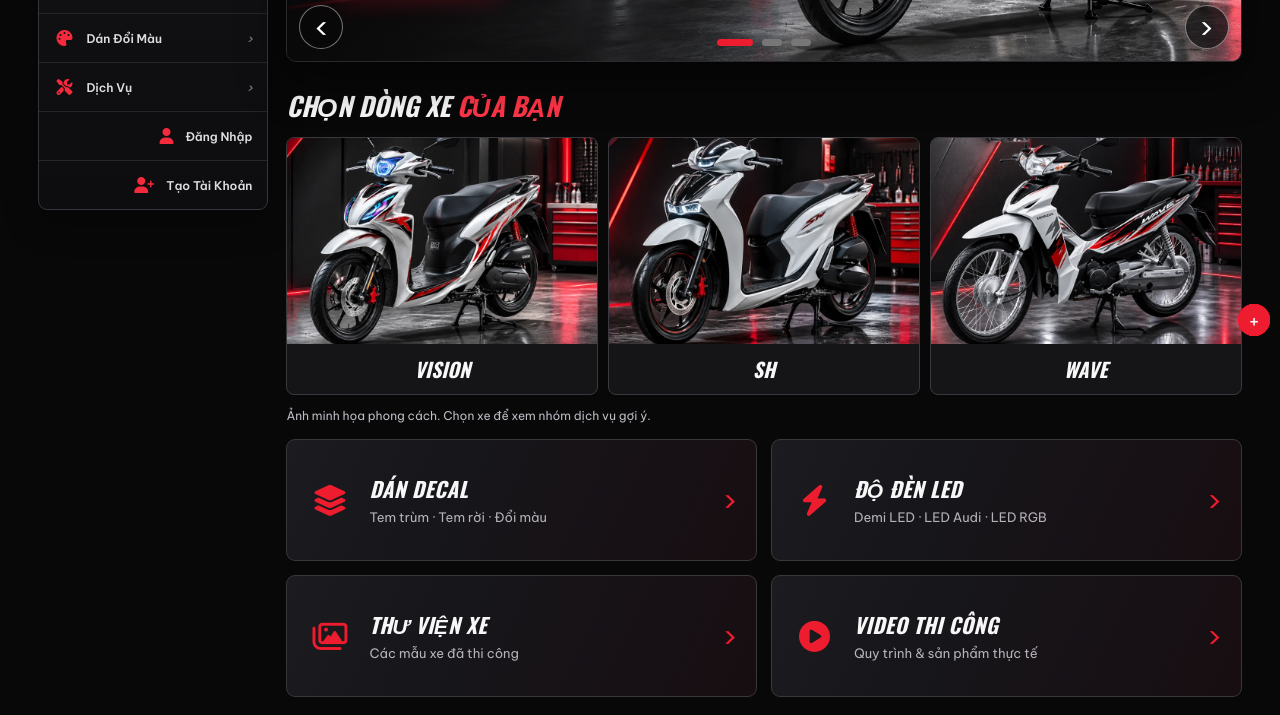
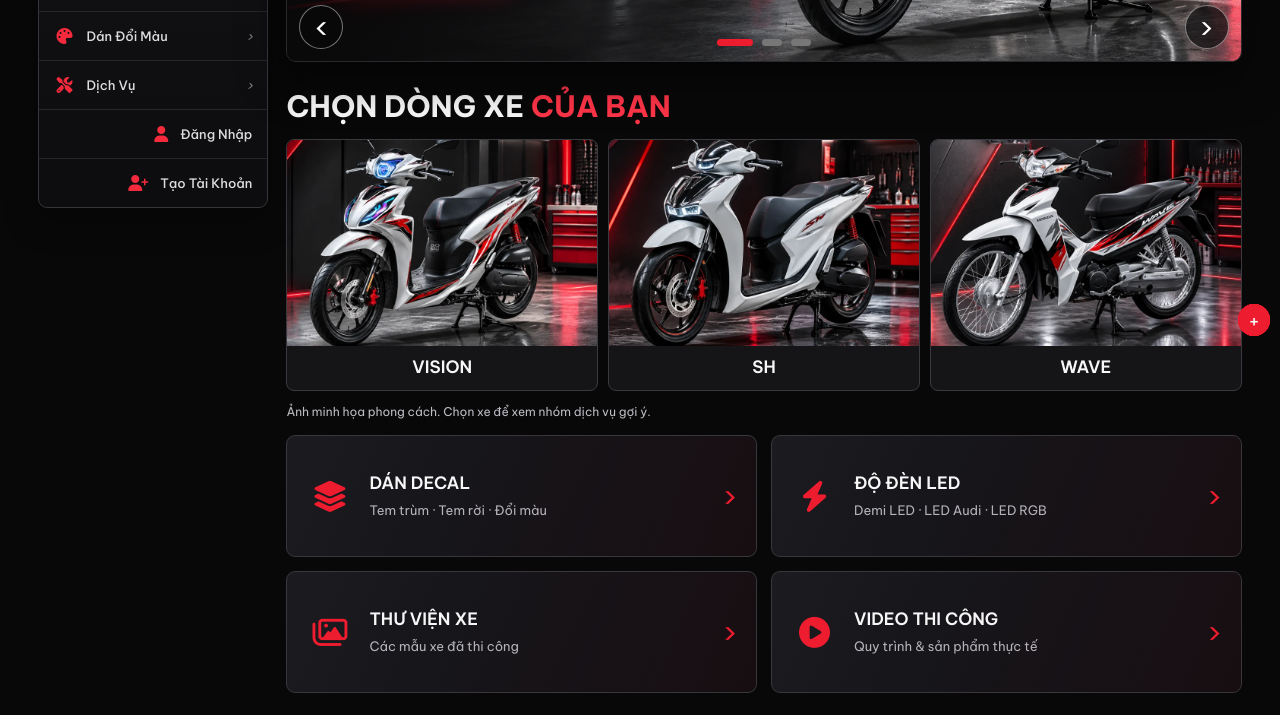
Before and after one commit to phodecal/shop, a plain HTML site: page DECAL-PHO-WEBSITE/index.html in a window 1280 px wide. Shown: the part 454-1169 px from the top of the page. Drawn offline with nearby package versions, Linux system fonts and the light colour scheme; files whose address does not match are found by name; a web font is replaced by a local one.

Commit message:
Update index.html

```diff
--- a/DECAL-PHO-WEBSITE/index.html
+++ b/DECAL-PHO-WEBSITE/index.html
@@ -7,6 +7,7 @@
   <link rel="preconnect" href="https://fonts.googleapis.com"><link rel="preconnect" href="https://fonts.gstatic.com" crossorigin>
   <link href="https://fonts.googleapis.com/css2?family=Be+Vietnam+Pro:wght@300;400;500;600;700;800&family=Oswald:wght@600;700&display=swap" rel="stylesheet">
   <link rel="stylesheet" href="css/style.css">
+  <link rel="stylesheet" href="css/premium-v21.css?v=21">
   <link rel="stylesheet" href="https://cdnjs.cloudflare.com/ajax/libs/font-awesome/6.4.0/css/all.min.css">
 </head>
 <body>
```
